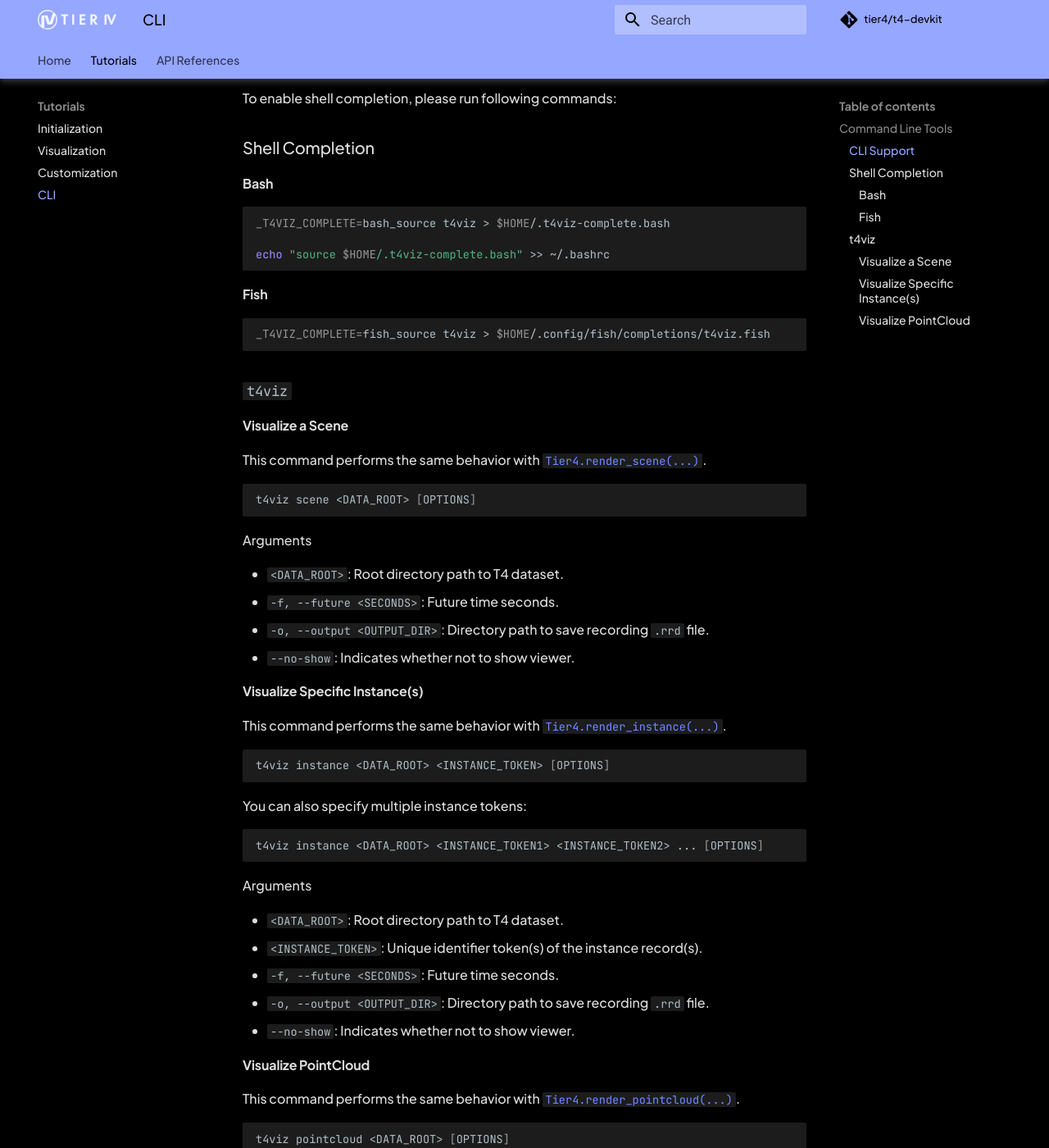
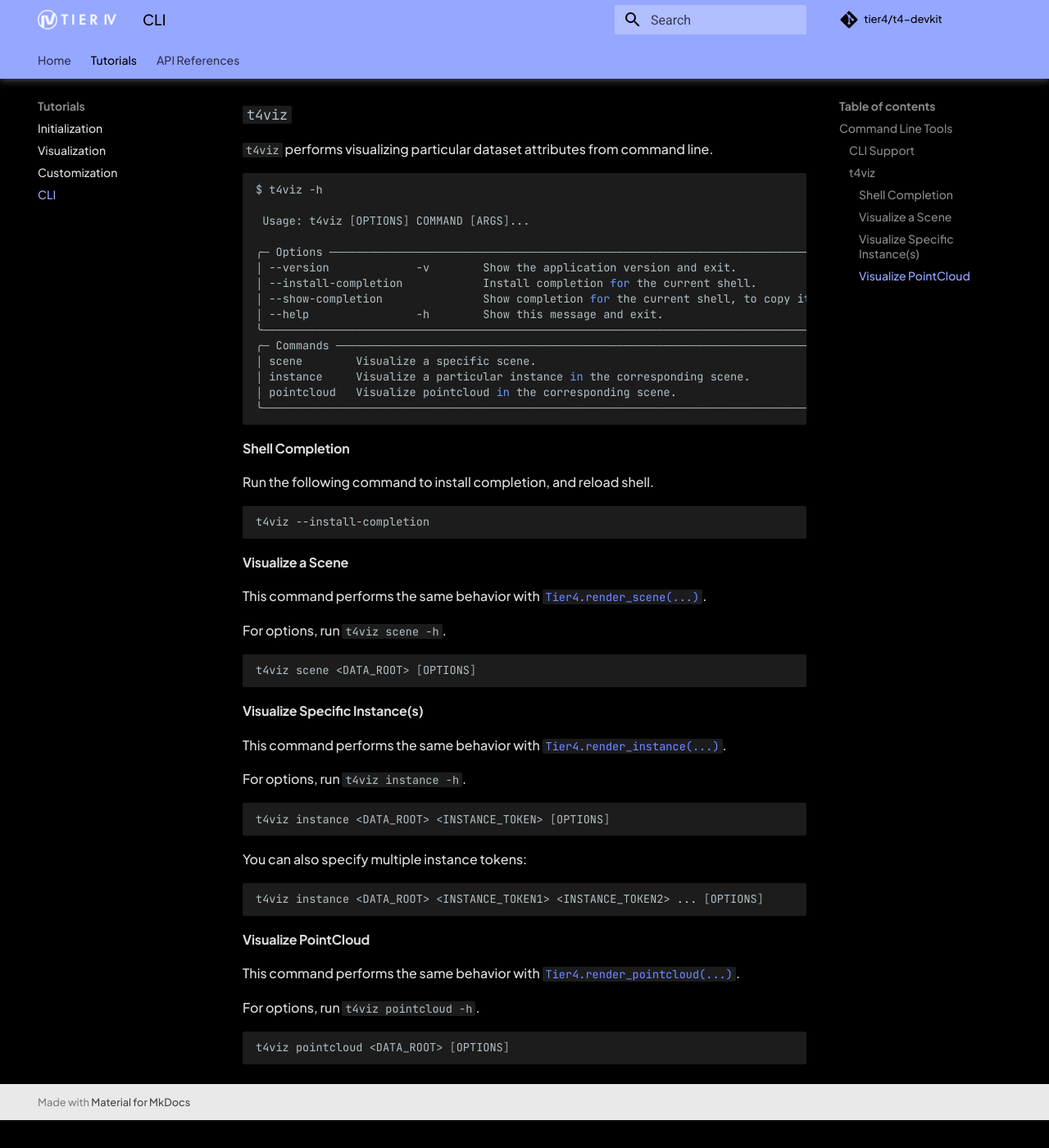
Before and after one commit to tier4/t4-devkit, an MkDocs documentation site: the page built from docs/tutorials/cli.md, in a window 1280 px wide and 1400 px high, scrolled down 305 px. Shown: the whole window at 82% size. Built offline with MkDocs 1.6.1 and Material for MkDocs 9.7.7, drawn with Linux system fonts in a browser that asks for light colours; comment, search, counter and statistics services are not loaded; the version menu is left out; after the commit the page ends 1671 px from its top, so only the background shows below that; some of the changed text lies outside the part shown.

Commit message:
docs: update document for CLI
Signed-off-by: ktro2828 <kotaro.uetake@tier4.jp>

````diff
--- a/docs/tutorials/cli.md
+++ b/docs/tutorials/cli.md
@@ -6,44 +6,51 @@
 
 - `t4viz`: Visualize T4 dataset features.
 
-To enable shell completion, please run following commands:
+### `t4viz`
 
-### Shell Completion
-
-#### Bash
+`t4viz` performs visualizing particular dataset attributes from command line.
 
 ```shell
-_T4VIZ_COMPLETE=bash_source t4viz > $HOME/.t4viz-complete.bash
+$ t4viz -h
 
-echo "source $HOME/.t4viz-complete.bash" >> ~/.bashrc
+ Usage: t4viz [OPTIONS] COMMAND [ARGS]...
+
+╭─ Options ────────────────────────────────────────────────────────────────────────────────────────────────────────╮
+│ --version             -v        Show the application version and exit.                                           │
+│ --install-completion            Install completion for the current shell.                                        │
+│ --show-completion               Show completion for the current shell, to copy it or customize the installation. │
+│ --help                -h        Show this message and exit.                                                      │
+╰──────────────────────────────────────────────────────────────────────────────────────────────────────────────────╯
+╭─ Commands ───────────────────────────────────────────────────────────────────────────────────────────────────────╮
+│ scene        Visualize a specific scene.                                                                         │
+│ instance     Visualize a particular instance in the corresponding scene.                                         │
+│ pointcloud   Visualize pointcloud in the corresponding scene.                                                    │
+╰──────────────────────────────────────────────────────────────────────────────────────────────────────────────────╯
 ```
 
-#### Fish
+#### Shell Completion
+
+Run the following command to install completion, and reload shell.
 
 ```shell
-_T4VIZ_COMPLETE=fish_source t4viz > $HOME/.config/fish/completions/t4viz.fish
+t4viz --install-completion
 ```
-
-### `t4viz`
 
 #### Visualize a Scene
 
 This command performs the same behavior with [`Tier4.render_scene(...)`](./render.md#rendering-scene).
 
+For options, run `t4viz scene -h`.
+
 ```shell
 t4viz scene <DATA_ROOT> [OPTIONS]
 ```
 
-Arguments
-
-- `<DATA_ROOT>`: Root directory path to T4 dataset.
-- `-f, --future <SECONDS>`: Future time seconds.
-- `-o, --output <OUTPUT_DIR>`: Directory path to save recording `.rrd` file.
-- `--no-show`: Indicates whether not to show viewer.
-
 #### Visualize Specific Instance(s)
 
 This command performs the same behavior with [`Tier4.render_instance(...)`](./render.md#rendering-instances).
+
+For options, run `t4viz instance -h`.
 
 ```shell
 t4viz instance <DATA_ROOT> <INSTANCE_TOKEN> [OPTIONS]
@@ -55,26 +62,12 @@
 t4viz instance <DATA_ROOT> <INSTANCE_TOKEN1> <INSTANCE_TOKEN2> ... [OPTIONS]
 ```
 
-Arguments
-
-- `<DATA_ROOT>`: Root directory path to T4 dataset.
-- `<INSTANCE_TOKEN>`: Unique identifier token(s) of the instance record(s).
-- `-f, --future <SECONDS>`: Future time seconds.
-- `-o, --output <OUTPUT_DIR>`: Directory path to save recording `.rrd` file.
-- `--no-show`: Indicates whether not to show viewer.
-
 #### Visualize PointCloud
 
 This command performs the same behavior with [`Tier4.render_pointcloud(...)`](./render.md#rendering-pointcloud).
 
+For options, run `t4viz pointcloud -h`.
+
 ```shell
 t4viz pointcloud <DATA_ROOT> [OPTIONS]
 ```
-
-Arguments
-
-- `<DATA_ROOT>`: Root directory path to T4 dataset.
-- `<INSTANCE_TOKEN>`: Unique identifier token of an instance record.
-- `-d, --distortion`: Indicates whether not to ignore camera distortion.
-- `-o, --output <OUTPUT_DIR>`: Directory path to save recording `.rrd` file.
-- `--no-show`: Indicates whether not to show viewer.
````
